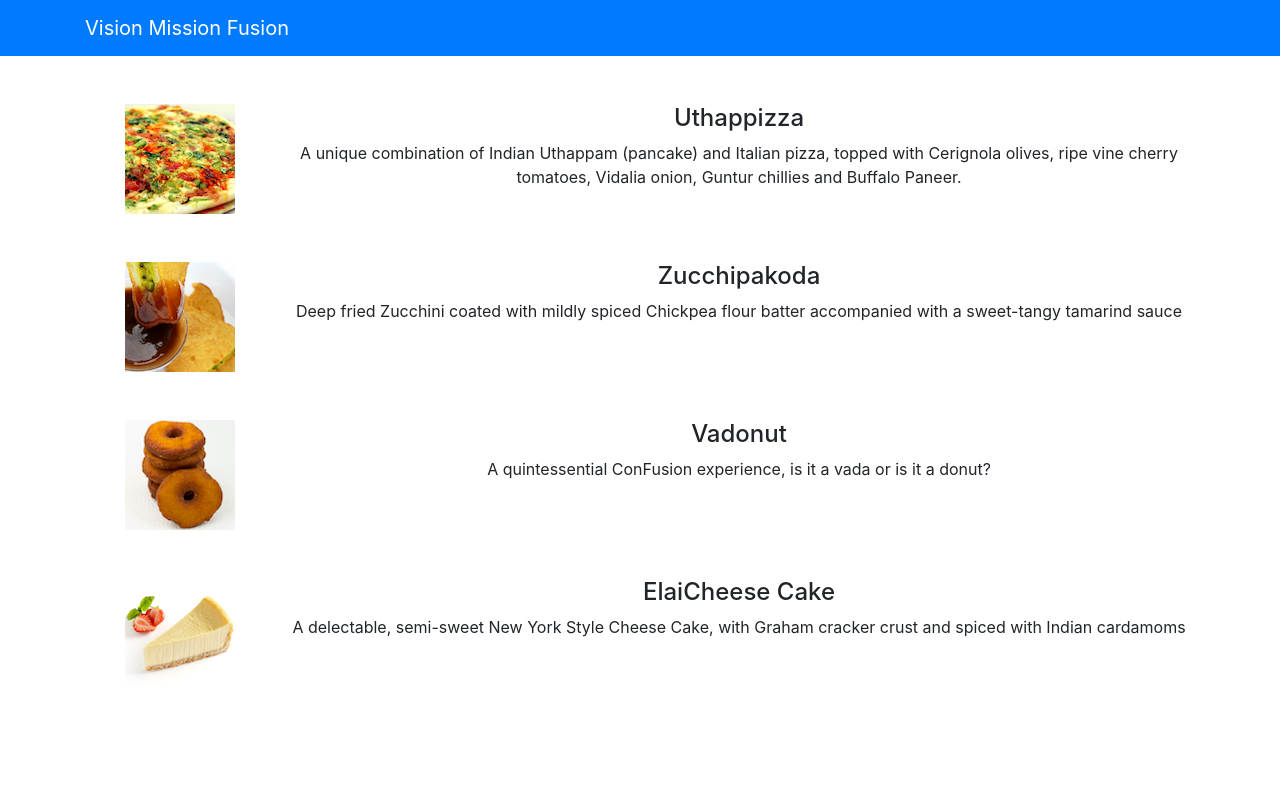
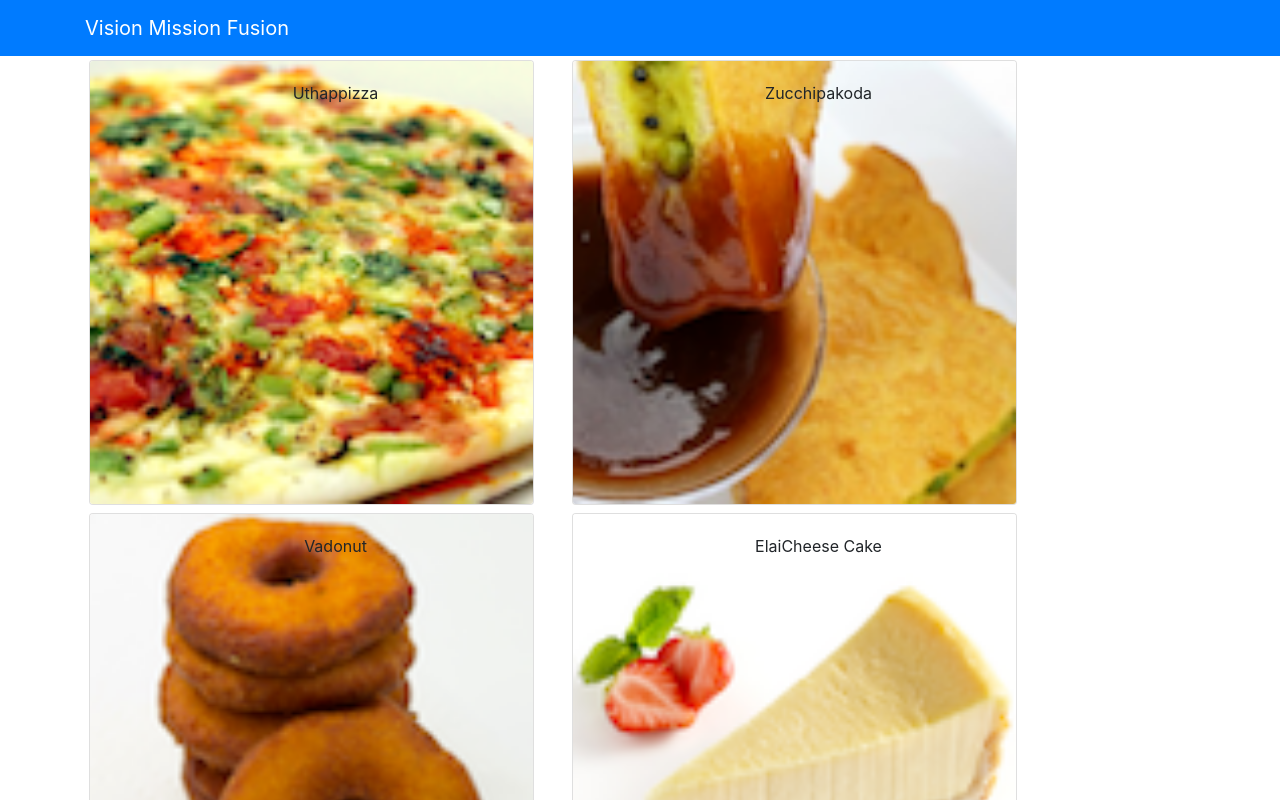
Before and after one commit to Victorhlab/Coursera-webdev-react, a React (Create React App) app: page / in a window 1280 px wide. Shown: the top 800 px of the page. Built offline with nearby package versions, Linux system fonts and the light colour scheme.

Commit message:
Demonstrating: States and Props. State lifiting and Events

```diff
--- a/src/App.js
+++ b/src/App.js
@@ -1,11 +1,21 @@
-import React from 'react';
+import React, {Component} from 'react';
 import logo from './logo.svg';
 import { Navbar, NavbarBrand} from 'reactstrap';
 import './App.css';
 import Menu from './components/MenuComponent';
+import {DISHES} from './components/shared/dishes';
 
+class App extends Component {
 
-function App() {
+  constructor(props){
+    super(props);
+
+    this.state = {
+      dishes: DISHES
+    };
+  }
+
+  render () {
     return (
         <div className="App">
           <Navbar dark color="primary">
@@ -14,9 +24,11 @@
 
             </div>
           </Navbar>
-      <Menu/>
+          <Menu dishes={this.state.dishes}/>
         </div>
       );
   }
 
+}
+
 export default App;
--- a/src/components/MenuComponent.js
+++ b/src/components/MenuComponent.js
@@ -1,61 +1,47 @@
 import React, { Component } from 'react';
-import {Media} from 'reactstrap';
+import {Card, CardImg, CardImgOverlay, CardText, CardBody, CardTitle} from 'reactstrap';
 
 class Menu extends Component {
     constructor(props) {
         super(props);
 
         this.state = {
-                dishes: [
-                    {
-                      id: 0,
-                      name:'Uthappizza',
-                      image: 'assets/images/uthappizza.png',
-                      category: 'mains',
-                      label:'Hot',
-                      price:'4.99',
-                      description:'A unique combination of Indian Uthappam (pancake) and Italian pizza, topped with Cerignola olives, ripe vine cherry tomatoes, Vidalia onion, Guntur chillies and Buffalo Paneer.'                        },
-                   {
-                      id: 1,
-                      name:'Zucchipakoda',
-                      image: 'assets/images/zucchipakoda.png',
-                      category: 'appetizer',
-                      label:'',
-                      price:'1.99',
-                      description:'Deep fried Zucchini coated with mildly spiced Chickpea flour batter accompanied with a sweet-tangy tamarind sauce'                        },
-                   {
-                      id: 2,
-                      name:'Vadonut',
-                      image: 'assets/images/vadonut.png',
-                      category: 'appetizer',
-                      label:'New',
-                      price:'1.99',
-                      description:'A quintessential ConFusion experience, is it a vada or is it a donut?'                        },
-                   {
-                      id: 3,
-                      name:'ElaiCheese Cake',
-                      image: 'assets/images/elaicheesecake.png',
-                      category: 'dessert',
-                      label:'',
-                      price:'2.99',
-                      description:'A delectable, semi-sweet New York Style Cheese Cake, with Graham cracker crust and spiced with Indian cardamoms'                        }
-                   ]
+            selectedDish: null
         }
     }
 
+    onDishSelect(dish){
+       this.setState({ selectedDish: dish });
+    }
+
+    renderDish(dish) {
+        if(dish != null) {
+            return (
+                <Card>
+                    <CardImg width="100%" src={dish.image} alt={dish.name} />
+                    <CardBody>
+                        <CardTitle> {dish.name}</CardTitle>
+                        <CardText>{dish.description}</CardText>
+                    </CardBody>
+                </Card>
+            );
+        }
+        else {
+            return (
+                <div></div>
+            )
+        }
+    }
     render(){
-        const menu = this.state.dishes.map( (dish) => {
+        const menu = this.props.dishes.map( (dish) => {
             return (
-                <div key={dish.id} className="col-12 mt-5">
-                    <Media tag="li">
-                        <Media left middle>
-                            <Media object src={dish.image} alt={dish.name} />
-                        </Media>
-                        <Media body className="ml-5">
-                            <Media heading> {dish.name}</Media>
-                            <p>{dish.description}</p>
-                        </Media>
-                    </Media>
+                <div key={dish.id} className="col-12 col-md-5 m-1">
+                    <Card onClick={()=>this.onDishSelect(dish)}>
+                        <CardImg width="100%" src={dish.image} alt={dish.name} />
+                        <CardImgOverlay body className="ml-5">
+                            <CardTitle> {dish.name}</CardTitle>
+                        </CardImgOverlay>
+                    </Card>
                 </div>
             );
         });
@@ -65,9 +51,10 @@
         return (
             <div className="container">
                 <div className="row">
-                     <Media list>
-                         {menu}
-                     </Media>
+                    {menu}
+                </div>
+                <div className="row">
+                    {this.renderDish(this.state.selectedDish)}
                 </div>
             </div>
         );
--- /dev/null
+++ b/src/components/shared/dishes.js
@@ -0,0 +1,35 @@
+export const DISHES =
+[
+    {
+      id: 0,
+      name:'Uthappizza',
+      image: 'assets/images/uthappizza.png',
+      category: 'mains',
+      label:'Hot',
+      price:'4.99',
+      description:'A unique combination of Indian Uthappam (pancake) and Italian pizza, topped with Cerignola olives, ripe vine cherry tomatoes, Vidalia onion, Guntur chillies and Buffalo Paneer.'                        },
+   {
+      id: 1,
+      name:'Zucchipakoda',
+      image: 'assets/images/zucchipakoda.png',
+      category: 'appetizer',
+      label:'',
+      price:'1.99',
+      description:'Deep fried Zucchini coated with mildly spiced Chickpea flour batter accompanied with a sweet-tangy tamarind sauce'                        },
+   {
+      id: 2,
+      name:'Vadonut',
+      image: 'assets/images/vadonut.png',
+      category: 'appetizer',
+      label:'New',
+      price:'1.99',
+      description:'A quintessential ConFusion experience, is it a vada or is it a donut?'                        },
+   {
+      id: 3,
+      name:'ElaiCheese Cake',
+      image: 'assets/images/elaicheesecake.png',
+      category: 'dessert',
+      label:'',
+      price:'2.99',
+      description:'A delectable, semi-sweet New York Style Cheese Cake, with Graham cracker crust and spiced with Indian cardamoms'                        }
+   ]
```
Lines whose indentation alone changed are shown as unchanged.
